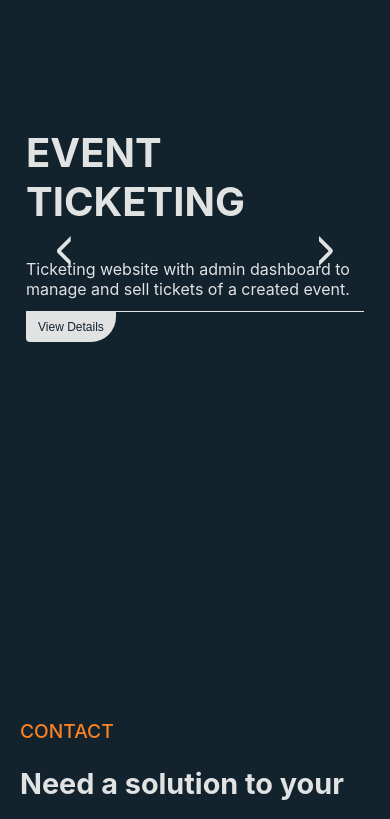
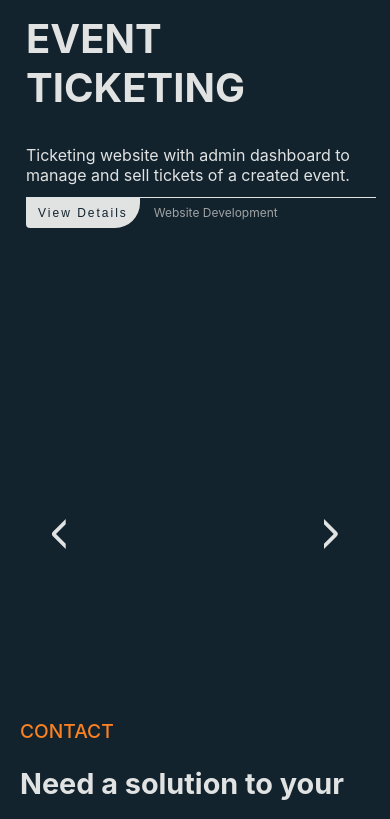
Before and after one commit to EkhlasMridha/portfolio, a React (Create React App) app: page / in a window 390 px wide. Shown: the part 1888-2707 px from the top of the page. Built offline with nearby package versions, Linux system fonts and the light colour scheme.

Commit message:
work item page responsive

```diff
--- a/src/pages/WorkDetails/Booky.tsx
+++ b/src/pages/WorkDetails/Booky.tsx
@@ -2,7 +2,10 @@ import { createBrowserHistory } from "@remix-run/router";
 import { useNavigate } from "react-router-dom";
 import { LeftArrowIcon } from "../../icons/svg.custom";
 import { Footer } from "../../Layout/Footer";
-import { FigureContainer, FigureItems } from "../../shared/FigureContainer";
+import {
+  FigureContainer,
+  FigureItems,
+} from "../../shared/FigureContainer/FigureContainer";
 import "./DetailLayout.scss";
 
 const figureItems1: FigureItems = [
--- a/src/pages/WorkDetails/EvetnTicketing.tsx
+++ b/src/pages/WorkDetails/EvetnTicketing.tsx
@@ -1,6 +1,9 @@
 import { LeftArrowIcon } from "../../icons/svg.custom";
 import "./DetailLayout.scss";
-import { FigureContainer, FigureItems } from "../../shared/FigureContainer";
+import {
+  FigureContainer,
+  FigureItems,
+} from "../../shared/FigureContainer/FigureContainer";
 import { Footer } from "../../Layout/Footer";
 import { useNavigate } from "react-router-dom";
 
--- a/src/pages/Works/Works.scss
+++ b/src/pages/Works/Works.scss
@@ -66,6 +66,12 @@
       align-items: center;
       display: flex;
       transition: all 0.3s ease-in-out;
+      border: none;
+      outline: none;
+      background: none;
+      &:focus {
+        outline: none;
+      }
       &:hover {
         background: theme.$secondary-color;
         color: theme.$primary-color;
@@ -88,7 +94,9 @@
     margin-right: auto;
     transition: 0.2s ease-in-out;
     flex: 1 1 auto;
+    width: 100%;
     padding: 0px 6px 8px 6px;
+    z-index: 10;
     .work-title {
       font-size: 2.5rem;
       animation-duration: 0.8s;
@@ -103,19 +111,24 @@
     .detail-button-container {
       margin-top: 12px;
       border-top: 1px solid theme.$secondary-color;
+      display: flex;
+      column-gap: 14px;
+      opacity: 0;
+      .work-type {
+        display: flex;
+        align-items: center;
+        font-size: 12px;
+        color: darken(theme.$secondary-color, 25%);
+      }
       .btn {
-        padding: 8px 12px;
         display: inline-block;
         background-color: theme.$secondary-color;
         color: theme.$primary-color;
         font-size: 12px;
         border-radius: 0px 0px 25px 4px;
-        transition: 0.3s ease-in-out;
-        border: none;
-        outline: none;
-        &:hover {
-          background-color: theme.$highlight-color;
-        }
+        overflow: hidden;
+        position: relative;
+        line-height: 14px;
       }
     }
   }
@@ -126,14 +139,34 @@
   width: 100%;
   position: absolute;
   top: 50%;
+  padding: 10px 0px;
+  max-height: 200px;
 }
 
 .work-next {
-  animation: 2s titlenext forwards;
+  animation-name: titlenext;
+  animation-fill-mode: forwards;
 }
 
 .work-pre {
-  animation: 2s titlepre forwards;
+  animation-name: titlepre;
+  animation-fill-mode: forwards;
+}
+
+.detail-animate {
+  animation: 0.6s detailanim forwards;
+  animation-delay: 0.6s;
+}
+
+@keyframes detailanim {
+  from {
+    transform: translate(2rem, 0px);
+    opacity: 0;
+  }
+  to {
+    transform: translate(0px, 0px);
+    opacity: 2;
+  }
 }
 
 @keyframes titlenext {
@@ -158,11 +191,17 @@
   }
 }
 
-@keyframes lineanim {
-  from {
-    width: 0px;
+@media screen and (max-width: 990px) {
+  .workpage-container {
+    .workitem-container {
+      flex-direction: column;
+    }
   }
-  to {
-    width: 100px;
+
+  .navigation-sliders {
+    position: relative;
+    display: flex;
+    flex: 1 1 auto;
+    top: unset;
   }
 }
--- a/src/pages/Works/Works.tsx
+++ b/src/pages/Works/Works.tsx
@@ -1,10 +1,12 @@
 import { useEffect } from "react";
-import { Link } from "react-router-dom";
+import { useNavigate } from "react-router-dom";
 import { SliderLeft, SliderRight } from "../../icons/svg.custom";
+import { SlideNavigator } from "../../shared/Buttons/SlideNavigator/SildeNavigator";
 import "./Works.scss";
 
 export const Works = (props: any) => {
   let slideIndex = 1;
+  let navigate = useNavigate();
 
   useEffect(() => {
     showSlides(slideIndex);
@@ -13,10 +15,6 @@ export const Works = (props: any) => {
   function plusSlides(direction: any) {
     showSlides((slideIndex += direction), direction);
   }
-
-  // function currentSlide(n: any) {
-  //   showSlides((slideIndex = n));
-  // }
 
   function showSlides(n: any, direction: number = 1) {
     let i;
@@ -53,6 +51,10 @@ export const Works = (props: any) => {
     title[0].classList.add(direction > 0 ? "work-next" : "work-pre");
   }
 
+  const onNavigate = (path: any) => {
+    navigate(path);
+  };
+
   return (
     <section
       key={"works"}
@@ -62,54 +64,76 @@ export const Works = (props: any) => {
       <div className="workpage-content padding-side-20">
         <div className="flx row workitem-container">
           <div className="work-item ">
-            <h2 className="primary-textcolor work-title uppercase">
+            <h2 className="primary-textcolor work-title uppercase cursor-text">
               Event Ticketing
             </h2>
-            <div className="primary-textcolor work-desc">
+            <div className="primary-textcolor work-desc cursor-text">
               Ticketing website with admin dashboard to manage and sell tickets
               of a created event.
             </div>
-            <div className="detail-button-container">
-              <button className="cursor-pointer btn">View Details</button>
+            <div className="detail-button-container detail-animate">
+              <SlideNavigator
+                className="cursor-pointer btn"
+                onClick={() => onNavigate("event-ticket")}
+              >
+                View Details
+              </SlideNavigator>
+              <div className="work-type">Website Development</div>
             </div>
           </div>
 
           <div className="work-item ">
-            <h2 className="primary-textcolor work-title uppercase">Booky</h2>
-            <div className="work-desc">
+            <h2 className="primary-textcolor work-title uppercase cursor-text">
+              Booky
+            </h2>
+            <div className="work-desc cursor-text">
               A simple hotel booking system to manage bookings of a hotel.
             </div>
-            <div className="detail-button-container">
-              <button className="cursor-pointer btn">View Details</button>
+            <div className="detail-button-container detail-animate">
+              <SlideNavigator
+                className="cursor-pointer btn"
+                onClick={() => onNavigate("booky")}
+              >
+                View Details
+              </SlideNavigator>
+              <div className="work-type">Website Development</div>
             </div>
           </div>
 
           <div className="work-item ">
-            <h2 className="primary-textcolor work-title uppercase">Moo-In</h2>
-            <div className="work-desc">
+            <h2 className="primary-textcolor work-title uppercase cursor-text">
+              Moo-In
+            </h2>
+            <div className="work-desc cursor-text">
               Restaurant order management system to take customer orders, print
               envoice and take payment.
             </div>
-            <div className="detail-button-container">
-              <button className="cursor-pointer btn">View Details</button>
+            <div className="detail-button-container detail-animate">
+              <SlideNavigator
+                className="cursor-pointer btn"
+                onClick={() => onNavigate("mooin")}
+              >
+                View Details
+              </SlideNavigator>
+              <div className="work-type">Website Development</div>
             </div>
           </div>
           <div className="navigation-sliders flx flx-row">
-            <div
-              className="slider-container primary-textcolor cursor-pointer"
-              onClick={() => plusSlides(-1)}
-            >
-              <div className="slider-arrow">
+            <div className="slider-container ">
+              <button
+                className="slider-arrow primary-textcolor cursor-pointer"
+                onClick={() => plusSlides(-1)}
+              >
                 <SliderLeft height={30} />
-              </div>
+              </button>
             </div>
-            <div
-              className=" slider-container primary-textcolor cursor-pointer"
-              onClick={() => plusSlides(1)}
-            >
-              <div className="slider-arrow">
+            <div className="slider-container">
+              <button
+                className="slider-arrow primary-textcolor cursor-pointer"
+                onClick={() => plusSlides(1)}
+              >
                 <SliderRight height={30} />
-              </div>
+              </button>
             </div>
           </div>
         </div>
--- /dev/null
+++ b/src/shared/Buttons/SlideNavigator/SildeNavigator.tsx
@@ -0,0 +1,18 @@
+import { HtmlHTMLAttributes } from "react";
+import "./SlideNavigator.scss";
+
+export const SlideNavigator = (
+  props: HtmlHTMLAttributes<HTMLAnchorElement>
+) => {
+  const { className, children, ...restProps } = props;
+  const defaultClass = "navigator-button";
+  const classList =
+    (className ?? "").length > 0
+      ? defaultClass + " " + className
+      : defaultClass;
+  return (
+    <a className={classList} {...restProps}>
+      <span>{children}</span>
+    </a>
+  );
+};
--- /dev/null
+++ b/src/shared/Buttons/SlideNavigator/SlideNavigator.scss
@@ -0,0 +1,37 @@
+@use "../../../styles/colors" as colors;
+
+.navigator-button {
+  display: block;
+  padding: 8px 12px;
+  font-size: 18px;
+  font-family: sans-serif;
+  text-decoration: none;
+  letter-spacing: 2px;
+  text-align: center;
+  position: relative;
+  transition: all 0.35s;
+}
+
+.navigator-button span {
+  position: relative;
+  z-index: 2;
+}
+
+.navigator-button:after {
+  position: absolute;
+  content: "";
+  top: 0;
+  left: 0;
+  width: 0;
+  height: 100%;
+  background: colors.$highlight-color;
+  transition: all 0.35s;
+}
+
+.navigator-button:hover {
+  color: #fff;
+}
+
+.navigator-button:hover:after {
+  width: 100%;
+}
--- a/src/shared/FigureContainer.tsx
+++ b/src/shared/FigureContainer/FigureContainer.tsx
@@ -1,4 +1,4 @@
-import { HtmlHTMLAttributes, ReactNode } from "react";
+import { HtmlHTMLAttributes } from "react";
 import "./FigureContainer.scss";
 
 export interface FigureContainerProps extends HtmlHTMLAttributes<any> {
```
Also changed, not shown: src/shared/FigureContainer/FigureContainer.scss (renamed from src/shared/FigureContainer.scss).
